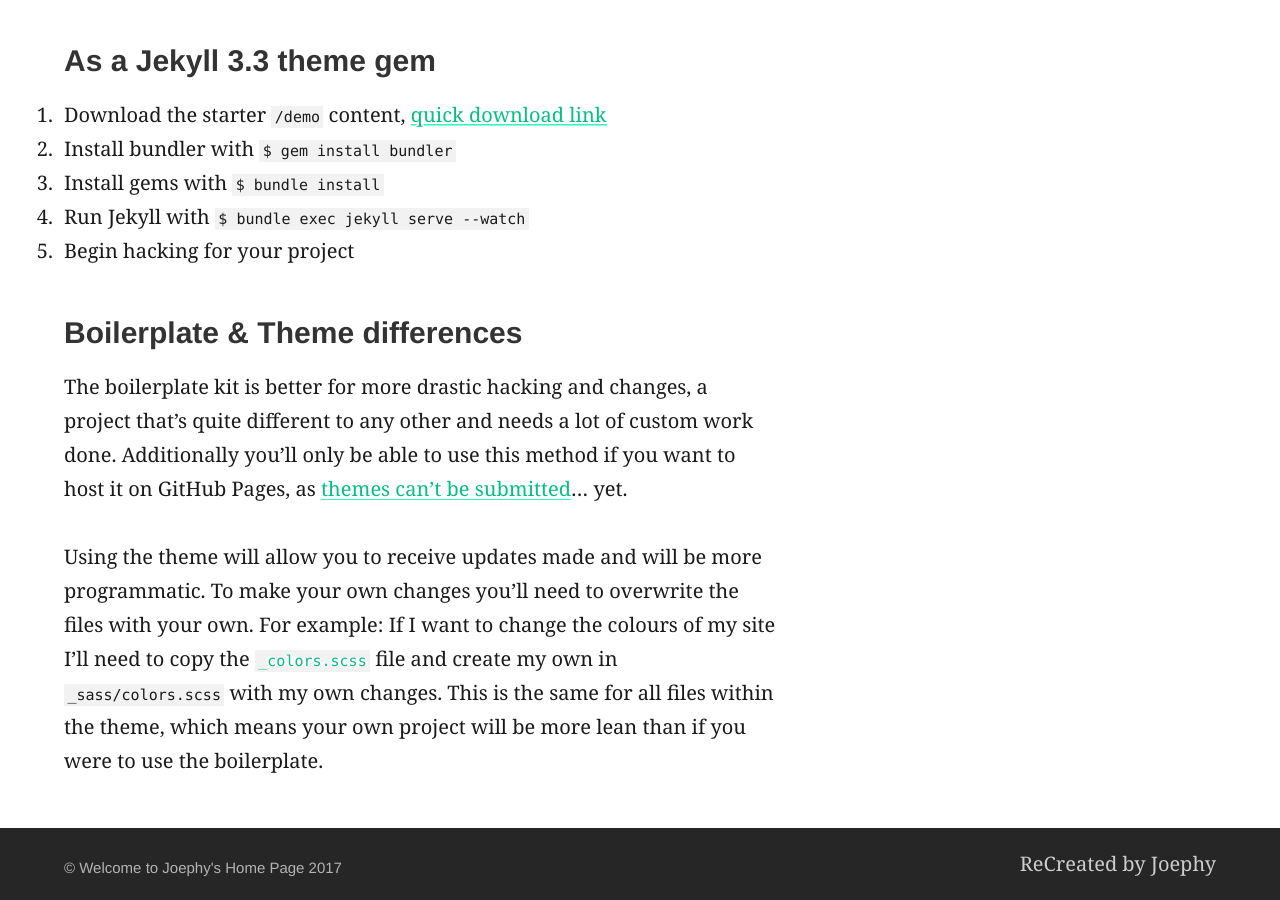
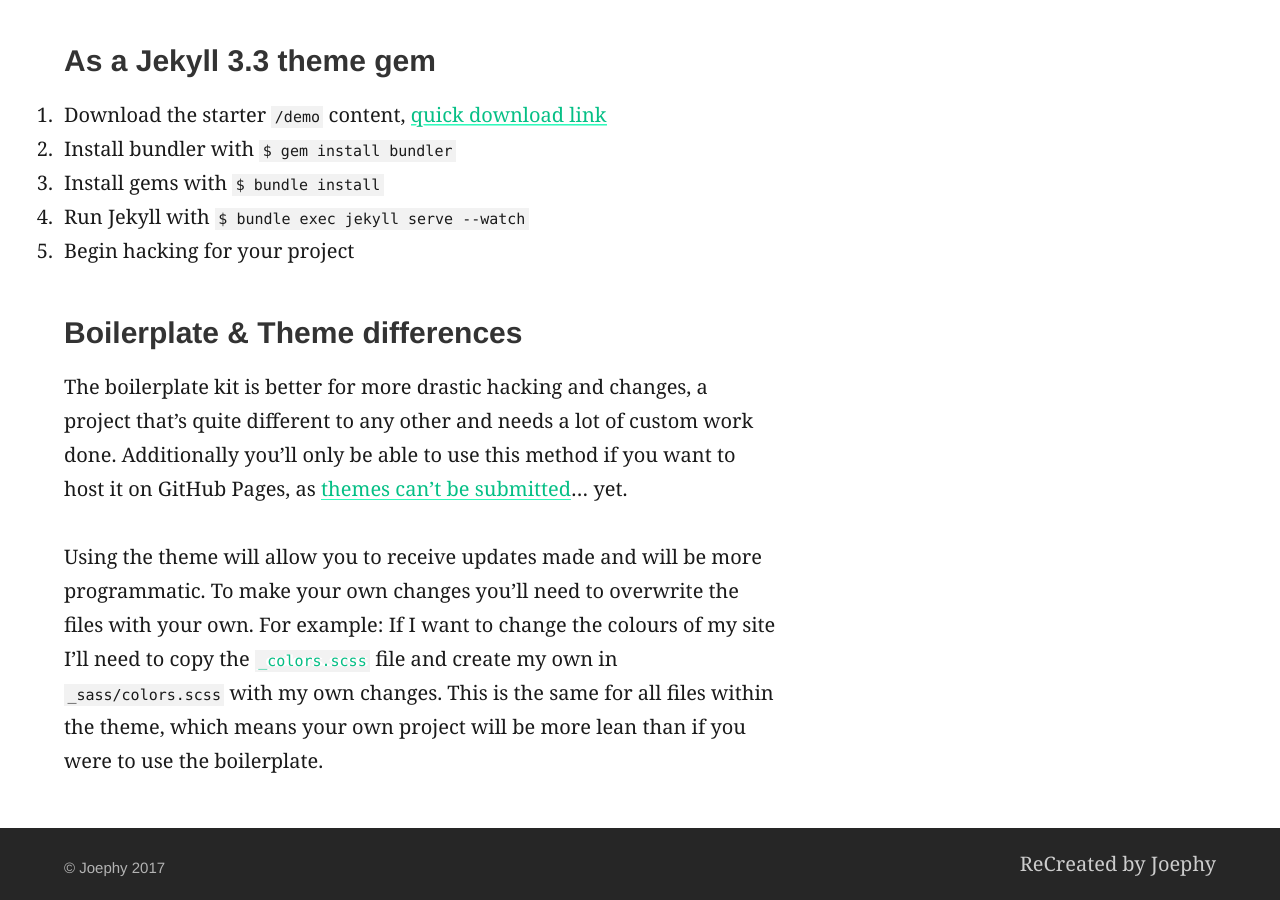
Before and after one commit to daviddarnes/alembic, a Jekyll site: the page built from index.md, in a window 1280 px wide and 900 px high, scrolled down 2230 px. Built offline with Jekyll 4.4.1, drawn with Linux system fonts in a browser that asks for light colours.

Commit message:
git push

```diff
--- a/_config.yml
+++ b/_config.yml
@@ -81,12 +81,10 @@
 
 # 7. Site settings
 encoding: utf-8 # Make sure the encoding is right
-title: "Welcome to Joephy's Home Page" # Site name or title, also used in jekyll-seo-tag
+title: "Joephy" # Site name or title, also used in jekyll-seo-tag
 logo: "/assets/placeholder-logo.svg" # Site logo, also used in jekyll-seo-tag
 description: "Hello" # Site description and default description, also used in jekyll-seo-tag
-url: "https://alembic.darn.es" # Site url, also used in jekyll-seo-tag
-repo: "https://github.com/daviddarnes/alembic"
-email: "me@daviddarnes.com"
+url: "http://joephysworld.com/" # Site url, also used in jekyll-seo-tag
 disqus: "alembic-1"
 avatarurl: "https://www.gravatar.com/avatar/6c0377abcf4da91cdd35dea4554b2a4c" # Uses avatars for favicons to get multple sites, eg Gravatar, Twitter, GitHub
 
```
